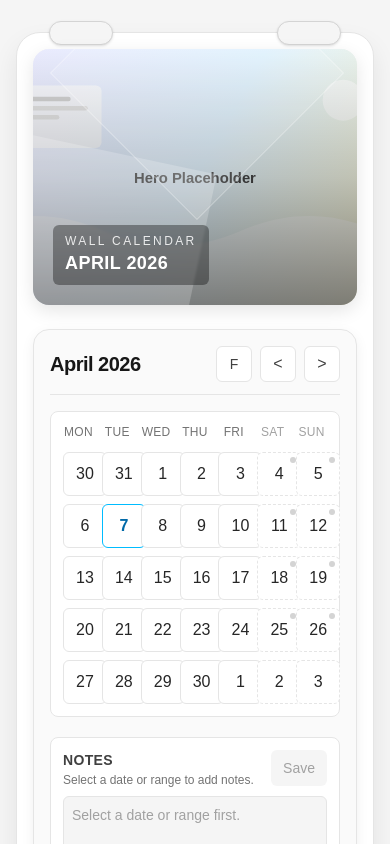
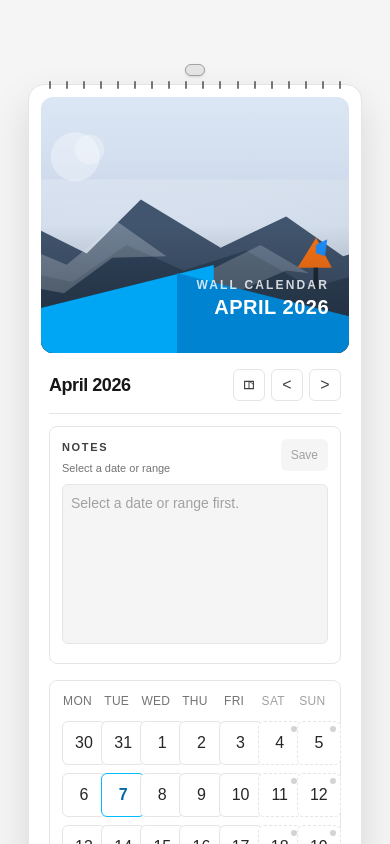
Before and after one commit to RealCifer/CallyPro, a Next.js app: page / in a window 390 px wide. Shown: the top 844 px of the page. Built offline with nearby package versions, Linux system fonts and the light colour scheme.

Commit message:
Responsive Design and premium look

```diff
--- a/components/WallCalendar.tsx
+++ b/components/WallCalendar.tsx
@@ -288,51 +288,71 @@ export default function WallCalendar() {
   }, []);
 
   return (
-    <section className="relative mx-auto w-full max-w-6xl rounded-3xl border border-neutral-200 bg-white p-4 shadow-[0_12px_26px_rgba(0,0,0,0.08)] sm:p-6 lg:p-8">
-      <div className="pointer-events-none absolute -top-3 left-8 h-6 w-16 rounded-full border border-neutral-300 bg-neutral-100 shadow-sm" />
-      <div className="pointer-events-none absolute -top-3 right-8 h-6 w-16 rounded-full border border-neutral-300 bg-neutral-100 shadow-sm" />
-      <div className="grid gap-6 lg:grid-cols-[1.1fr_1fr] lg:items-stretch">
-        <div className="relative min-h-64 overflow-hidden rounded-2xl bg-neutral-100 shadow-[0_6px_18px_rgba(0,0,0,0.1)] sm:min-h-80 lg:min-h-full">
-          <Image
-            src="/hero-placeholder.svg"
-            alt="Calendar hero placeholder"
-            fill
-            priority
-            className="object-cover"
-          />
-          <div className="absolute inset-0 bg-gradient-to-t from-black/50 via-black/20 to-transparent" />
-          <div className="pointer-events-none absolute -bottom-24 -left-24 h-64 w-64 rotate-12 bg-white/20" />
-          <div className="pointer-events-none absolute -top-20 right-14 h-52 w-52 rotate-45 border border-white/30 bg-white/10" />
-          <div className="absolute bottom-5 left-5 rounded-md bg-black/35 px-3 py-2 backdrop-blur-[1px]">
-            <p className="text-xs font-medium tracking-[0.2em] text-white/85">WALL CALENDAR</p>
-            <p className="text-lg font-semibold tracking-wide text-white sm:text-xl">{imageOverlayMonth}</p>
+    <section className="relative mx-auto w-full max-w-4xl px-3 py-8 sm:px-6">
+      <div className="mx-auto h-3 w-5 rounded-full border border-neutral-400 bg-neutral-200 shadow-sm" />
+      <div className="relative mt-2 rounded-2xl border border-neutral-200 bg-white p-3 shadow-[0_18px_40px_rgba(0,0,0,0.12)] sm:p-4">
+        <div className="pointer-events-none absolute -top-1 left-5 right-5 flex justify-between">
+          {Array.from({ length: 18 }).map((_, ring) => (
+            <span key={`ring-${ring + 1}`} className="h-2 w-0.5 rounded-full bg-neutral-700/70" />
+          ))}
+        </div>
+
+        <div className="relative min-h-64 overflow-hidden rounded-xl bg-neutral-100 sm:min-h-80">
+          <Image src="/mountain-hero.svg" alt="Mountain calendar hero" fill priority className="object-cover" />
+          <div className="absolute inset-0 bg-gradient-to-t from-black/35 via-transparent to-transparent" />
+          <div className="absolute -bottom-14 -left-3 h-36 w-[60%] bg-sky-500 [clip-path:polygon(0_32%,100%_0,100%_100%,0_100%)]" />
+          <div className="absolute -bottom-16 right-0 h-36 w-[56%] bg-sky-600 [clip-path:polygon(0_0,100%_30%,100%_100%,0_100%)]" />
+          <div className="absolute bottom-8 right-5 text-right">
+            <p className="text-xs font-semibold tracking-[0.18em] text-white/80">WALL CALENDAR</p>
+            <p className="text-xl font-semibold tracking-wide text-white sm:text-2xl">{imageOverlayMonth}</p>
           </div>
         </div>
 
-        <div className="rounded-2xl border border-neutral-200 bg-neutral-50 p-4 shadow-[0_4px_14px_rgba(0,0,0,0.06)] sm:p-5">
-          <header className="mb-4 border-b border-neutral-200 pb-3">
-            <div className="flex items-center justify-between gap-3">
-              <h1 className="text-xl font-semibold tracking-tight text-neutral-900 sm:text-2xl">
-                {monthYear}
-              </h1>
-              <div className="flex items-center gap-2">
+        <div className="rounded-b-xl bg-white px-2 pb-2 pt-4 sm:px-3">
+          <header className="mb-3 border-b border-neutral-200 pb-3">
+            <div className="flex items-center justify-between gap-2">
+              <h1 className="text-lg font-semibold tracking-tight text-neutral-900 sm:text-xl">{monthYear}</h1>
+              <div className="flex items-center gap-1.5">
                 <button
                   type="button"
                   onClick={() => setFlipAnimationEnabled((prev) => !prev)}
                   className={[
-                    "inline-flex h-9 w-9 items-center justify-center rounded-md border border-neutral-200 bg-white text-sm font-medium text-neutral-700 transition-colors hover:bg-neutral-100 md:hidden",
+                    "inline-flex h-8 w-8 items-center justify-center rounded-md border border-neutral-200 bg-white text-sm font-medium text-neutral-700 transition-colors hover:bg-neutral-100 md:hidden",
                     prefersReducedMotion ? "opacity-60" : "",
                   ].join(" ")}
                   aria-label={flipAnimationEnabled ? "Disable flip animation" : "Enable flip animation"}
                   title={flipAnimationEnabled ? "Flip on" : "Flip off"}
                 >
-                  {flipAnimationEnabled ? "F" : "f"}
+                  <svg
+                    viewBox="0 0 20 20"
+                    aria-hidden="true"
+                    className="h-4 w-4"
+                    fill="none"
+                    xmlns="http://www.w3.org/2000/svg"
+                  >
+                    <path
+                      d="M4.5 5.5H15.5V14.5H4.5V5.5Z"
+                      className={flipAnimationEnabled ? "stroke-current" : "stroke-neutral-400"}
+                      strokeWidth="1.4"
+                    />
+                    <path
+                      d="M10 5.5V14.5"
+                      className={flipAnimationEnabled ? "stroke-current" : "stroke-neutral-400"}
+                      strokeWidth="1.2"
+                      strokeDasharray={flipAnimationEnabled ? "0" : "2 2"}
+                    />
+                    <path
+                      d="M10 5.5C11.9 6.4 13.4 7.4 15.5 9.2"
+                      className={flipAnimationEnabled ? "stroke-current" : "stroke-neutral-400"}
+                      strokeWidth="1.1"
+                    />
+                  </svg>
                 </button>
                 <button
                   type="button"
                   onClick={() => setFlipAnimationEnabled((prev) => !prev)}
                   className={[
-                    "hidden h-9 rounded-md border border-neutral-200 bg-white px-3 text-xs font-medium text-neutral-700 transition-colors hover:bg-neutral-100 md:inline-flex md:items-center",
+                    "hidden h-8 rounded-md border border-neutral-200 bg-white px-3 text-xs font-medium text-neutral-700 transition-colors hover:bg-neutral-100 md:inline-flex md:items-center",
                     prefersReducedMotion ? "opacity-60" : "",
                   ].join(" ")}
                 >
@@ -342,7 +362,7 @@ export default function WallCalendar() {
                   type="button"
                   onClick={() => handleMonthChange(-1)}
                   disabled={isMonthAnimating}
-                  className="h-9 w-9 rounded-md border border-neutral-200 bg-white text-neutral-700 transition-colors hover:bg-neutral-100 disabled:cursor-not-allowed disabled:opacity-50"
+                  className="h-8 w-8 rounded-md border border-neutral-200 bg-white text-neutral-700 transition-colors hover:bg-neutral-100 disabled:cursor-not-allowed disabled:opacity-50"
                   aria-label="Previous month"
                 >
                   {"<"}
@@ -351,7 +371,7 @@ export default function WallCalendar() {
                   type="button"
                   onClick={() => handleMonthChange(1)}
                   disabled={isMonthAnimating}
-                  className="h-9 w-9 rounded-md border border-neutral-200 bg-white text-neutral-700 transition-colors hover:bg-neutral-100 disabled:cursor-not-allowed disabled:opacity-50"
+                  className="h-8 w-8 rounded-md border border-neutral-200 bg-white text-neutral-700 transition-colors hover:bg-neutral-100 disabled:cursor-not-allowed disabled:opacity-50"
                   aria-label="Next month"
                 >
                   {">"}
@@ -360,7 +380,58 @@ export default function WallCalendar() {
             </div>
           </header>
 
-          <div className="grid gap-5 md:grid-cols-[1fr_220px] md:gap-4">
+          <div className="grid gap-4 md:grid-cols-[170px_1fr] md:gap-5">
+            <aside className="rounded-lg border border-neutral-200 bg-white p-3 sm:p-4">
+              <div className="mb-2 flex items-start justify-between gap-2">
+                <div>
+                  <h2 className="text-[11px] font-semibold uppercase tracking-[0.15em] text-neutral-700">
+                    Notes
+                  </h2>
+                  <p className="mt-1 text-[11px] text-neutral-500">
+                    {activeRangeLabel ? (
+                      <span
+                        className={[
+                          "inline-flex rounded-md border px-1.5 py-0.5 font-medium",
+                          accentTheme.selectionBadge,
+                        ].join(" ")}
+                      >
+                        {activeRangeLabel}
+                      </span>
+                    ) : (
+                      "Select a date or range"
+                    )}
+                  </p>
+                </div>
+                <button
+                  type="button"
+                  onClick={saveNotesForActiveRange}
+                  disabled={!activeRangeKey}
+                  className={[
+                    "h-8 shrink-0 rounded-md px-2.5 text-xs font-medium transition-colors",
+                    activeRangeKey
+                      ? accentTheme.saveButton
+                      : "cursor-not-allowed bg-neutral-100 text-neutral-400",
+                  ].join(" ")}
+                >
+                  Save
+                </button>
+              </div>
+              <textarea
+                value={notesText}
+                onChange={(e) => setNotesText(e.target.value)}
+                disabled={!activeRangeKey}
+                className={[
+                  "min-h-40 w-full resize-none rounded-md border p-2 text-sm outline-none transition-shadow placeholder:text-neutral-400 sm:min-h-44",
+                  activeRangeKey
+                    ? `border-neutral-200 bg-neutral-50 text-neutral-700 focus:ring-2 ${accentTheme.inputFocus}`
+                    : "cursor-not-allowed border-neutral-200 bg-neutral-100 text-neutral-500",
+                ].join(" ")}
+                placeholder={
+                  activeRangeKey ? "Write reminders, tasks, or ideas..." : "Select a date or range first."
+                }
+              />
+            </aside>
+
             <div
               className={[
                 "rounded-lg border border-neutral-200 bg-white p-3 transition-all duration-200 will-change-transform sm:p-4",
@@ -433,57 +504,6 @@ export default function WallCalendar() {
                 })}
               </div>
             </div>
-
-            <aside className="rounded-lg border border-neutral-200 bg-white p-3 sm:p-4">
-              <div className="mb-2 flex items-start justify-between gap-3">
-                <div>
-                  <h2 className="text-sm font-semibold uppercase tracking-wide text-neutral-700">
-                    Notes
-                  </h2>
-                  <p className="mt-0.5 text-xs text-neutral-500">
-                    {activeRangeLabel ? (
-                      <span
-                        className={[
-                          "inline-flex rounded-md border px-1.5 py-0.5 font-medium",
-                          accentTheme.selectionBadge,
-                        ].join(" ")}
-                      >
-                        {activeRangeLabel}
-                      </span>
-                    ) : (
-                      "Select a date or range to add notes."
-                    )}
-                  </p>
-                </div>
-                <button
-                  type="button"
-                  onClick={saveNotesForActiveRange}
-                  disabled={!activeRangeKey}
-                  className={[
-                    "h-9 shrink-0 rounded-md px-3 text-sm font-medium transition-colors",
-                    activeRangeKey
-                      ? accentTheme.saveButton
-                      : "cursor-not-allowed bg-neutral-100 text-neutral-400",
-                  ].join(" ")}
-                >
-                  Save
-                </button>
-              </div>
-              <textarea
-                value={notesText}
-                onChange={(e) => setNotesText(e.target.value)}
-                disabled={!activeRangeKey}
-                className={[
-                  "min-h-40 w-full resize-none rounded-md border p-2 text-sm outline-none transition-shadow placeholder:text-neutral-400 sm:min-h-44",
-                  activeRangeKey
-                    ? `border-neutral-200 bg-neutral-50 text-neutral-700 focus:ring-2 ${accentTheme.inputFocus}`
-                    : "cursor-not-allowed border-neutral-200 bg-neutral-100 text-neutral-500",
-                ].join(" ")}
-                placeholder={
-                  activeRangeKey ? "Write reminders, tasks, or ideas..." : "Select a date or range first."
-                }
-              />
-            </aside>
           </div>
         </div>
       </div>
```
Also changed, not shown: public/mountain-hero.svg (added).
